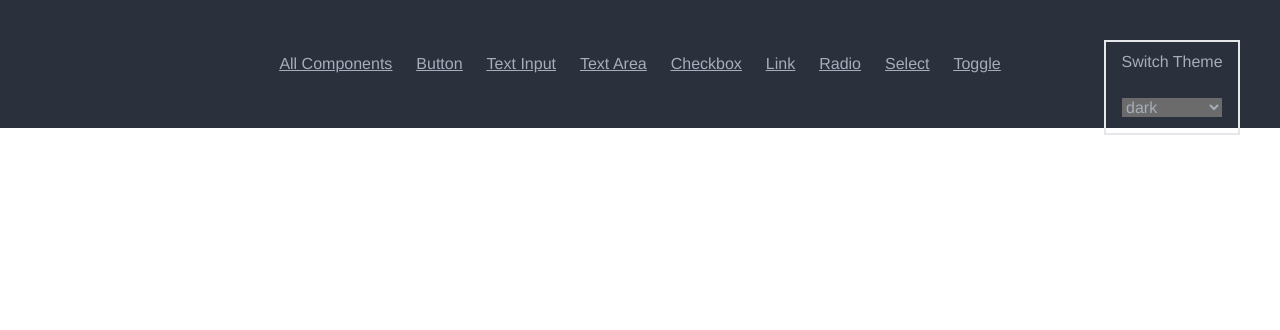
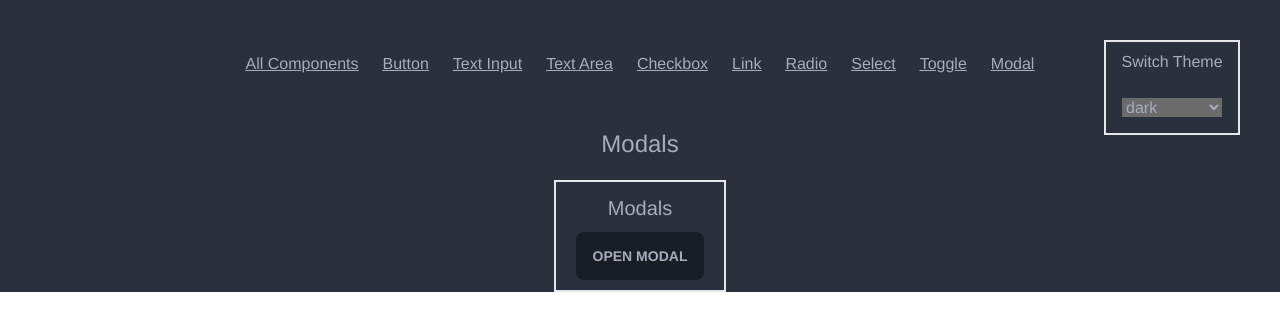
Before and after one commit to fayilmaz/vue-boilerplate, a Vue app: page /modals in a window 1280 px wide. Shown: the top 330 px of the page. Built offline with nearby package versions, Linux system fonts and the light colour scheme.

Commit message:
added Modal component

```diff
--- a/src/App.vue
+++ b/src/App.vue
@@ -10,6 +10,7 @@
       <router-link class="link m-3" to="/radios">Radio</router-link>
       <router-link class="link m-3" to="/selects">Select</router-link>
       <router-link class="link m-3" to="/toggles">Toggle</router-link>
+      <router-link class="link m-3" to="/modals">Modal</router-link>
     </nav>
     <div class="text-2xl">{{ currentPathTitle }}</div>
     <router-view />
--- /dev/null
+++ b/src/components/Modal.vue
@@ -0,0 +1,67 @@
+<template>
+  <label v-if="openButtonText" :for="modalId" class="btn">
+    {{ openButtonText }}
+  </label>
+  <input type="checkbox" :id="modalId" class="modal-toggle" />
+
+  <div v-if="closeMethod === 'button'" class="modal">
+    <div class="modal-box">
+      <h3 v-if="title" class="font-bold text-lg">
+        {{ title }}
+      </h3>
+      <p v-if="content" class="py-4">
+        {{ content }}
+      </p>
+      <div class="modal-action">
+        <label v-if="closeButtonText" :for="modalId" class="btn">
+          {{ closeButtonText }}
+        </label>
+      </div>
+    </div>
+  </div>
+
+  <label
+    v-else-if="closeMethod === 'outsideClick'"
+    :for="modalId"
+    class="modal cursor-pointer"
+  >
+    <label class="modal-box relative" :for="modalId">
+      <h3 v-if="title" class="text-lg font-bold">{{ title }}</h3>
+      <p v-if="content" class="py-4">
+        {{ content }}
+      </p>
+    </label>
+  </label>
+</template>
+
+<script>
+export default {
+  name: "ModalComponent",
+  props: {
+    title: {
+      default: "",
+      type: String,
+    },
+    content: {
+      default: "",
+      type: String,
+    },
+    closeButtonText: {
+      default: "",
+      type: String,
+    },
+    openButtonText: {
+      default: "",
+      type: String,
+    },
+    modalId: {
+      default: "",
+      type: String,
+    },
+    closeMethod: {
+      default: "button",
+      type: String,
+    },
+  },
+};
+</script>
--- a/src/router/index.js
+++ b/src/router/index.js
@@ -8,6 +8,7 @@ import LinkView from "../views/LinkView";
 import RadioView from "../views/RadioView";
 import SelectView from "../views/SelectView";
 import ToggleView from "../views/ToggleView";
+import ModalView from "../views/ModalView";
 
 const routes = [
   {
@@ -73,6 +74,13 @@ const routes = [
     component: ToggleView,
     props: true,
   },
+  {
+    path: "/modals",
+    name: "modals",
+    title: "Modals",
+    component: ModalView,
+    props: true,
+  },
 ];
 
 const router = createRouter({
--- a/src/views/AllComponentsView.vue
+++ b/src/views/AllComponentsView.vue
@@ -8,6 +8,7 @@
     <RadioView />
     <SelectView />
     <ToggleView />
+    <ModalView />
   </div>
 </template>
 
@@ -21,6 +22,7 @@ import LinkView from "./LinkView.vue";
 import RadioView from "./RadioView.vue";
 import SelectView from "./SelectView.vue";
 import ToggleView from "./ToggleView.vue";
+import ModalView from "./ModalView.vue";
 export default {
   name: "AllComponentsView",
   components: {
@@ -32,6 +34,7 @@ export default {
     RadioView,
     SelectView,
     ToggleView,
+    ModalView,
   },
   setup() {
     const store = useStore();
--- /dev/null
+++ b/src/views/ModalView.vue
@@ -0,0 +1,27 @@
+<template>
+  <div class="flex justify-center view-section">
+    <div class="border-2 w-100 mt-5">
+      <h3 class="text-xl mt-3">Modals</h3>
+      <div class="component-section">
+        <div class="component-section">
+          <Modal
+            title="Modal Title"
+            content="Modal Content"
+            closeButtonText="Close Modal"
+            openButtonText="Open Modal"
+            modalId="test"
+            closeMethod="button"
+          />
+        </div>
+      </div>
+    </div>
+  </div>
+</template>
+
+<script>
+import Modal from "../components/Modal.vue";
+export default {
+  name: "ModalView",
+  components: { Modal },
+};
+</script>
--- a/src/views/TextAreaView.vue
+++ b/src/views/TextAreaView.vue
@@ -13,7 +13,7 @@
         <TextArea
           :label="{ top: 'top label', alt: 'alt label' }"
           labelPosition="top"
-          placeholder="xsmall"
+          placeholder="labeled"
           size="xs"
         />
       </div>
```
